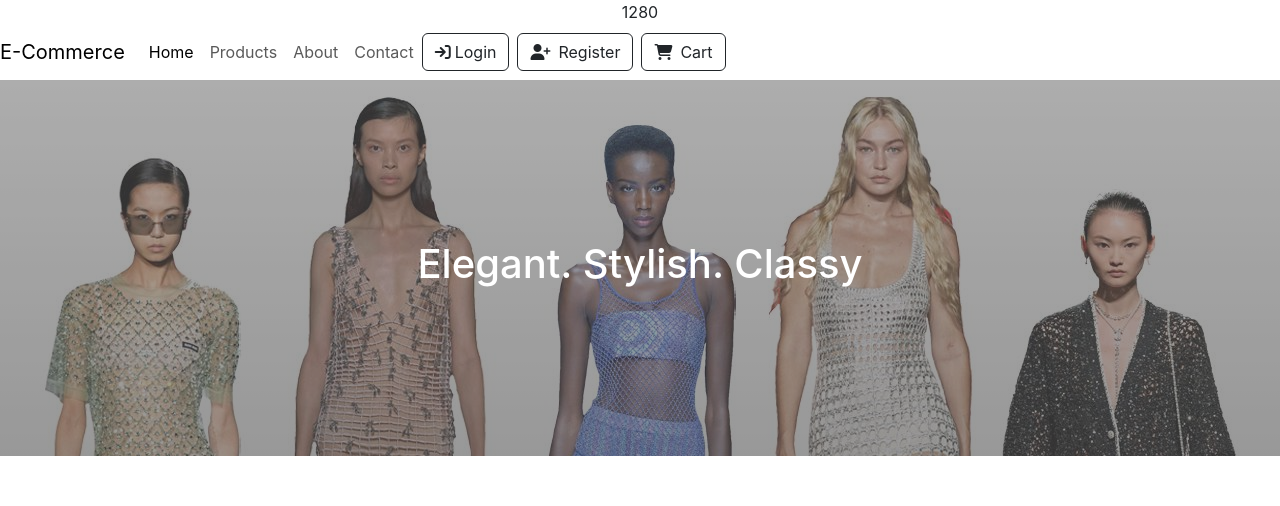
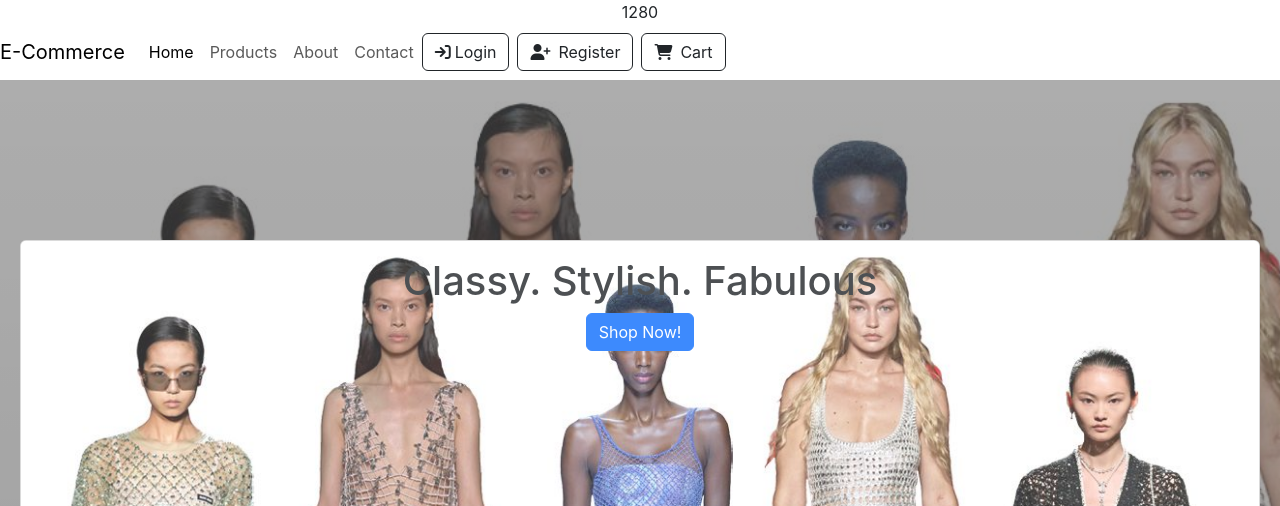
Before and after one commit to Brendafrenjo/new-app, a React (Create React App) app: page / in a window 1280 px wide. Shown: the top 506 px of the page. Built offline with nearby package versions, Linux system fonts and the light colour scheme; no server answers.

Commit message:
Updated Home.js

```diff
--- a/src/Home.js
+++ b/src/Home.js
@@ -1,12 +1,28 @@
 import React from "react";
 import "./Home.css";
+import Products from "./Products"
 
 export default function Home() {
-    return (
-      <div className="Home">
-        <div className="hero">
-          <h1>Elegant. Stylish. Classy</h1>
+  return (
+    <div className="Home">
+      <div className="hero">
+        <div class="card">
+          <img
+            class="card-img-top img-fluid"
+            src="/Images/background-image.jpg"
+            alt="Background"
+          />
+          <div class="card-img-overlay">
+            <h1 class="card-title">Classy. Stylish. Fabulous</h1>
+            <p class="card-text">
+              <a href="/" class="btn btn-primary">
+                Shop Now!
+              </a>
+            </p>
+          </div>
         </div>
       </div>
-    );
+      <Products />
+    </div>
+  );
 }
```
